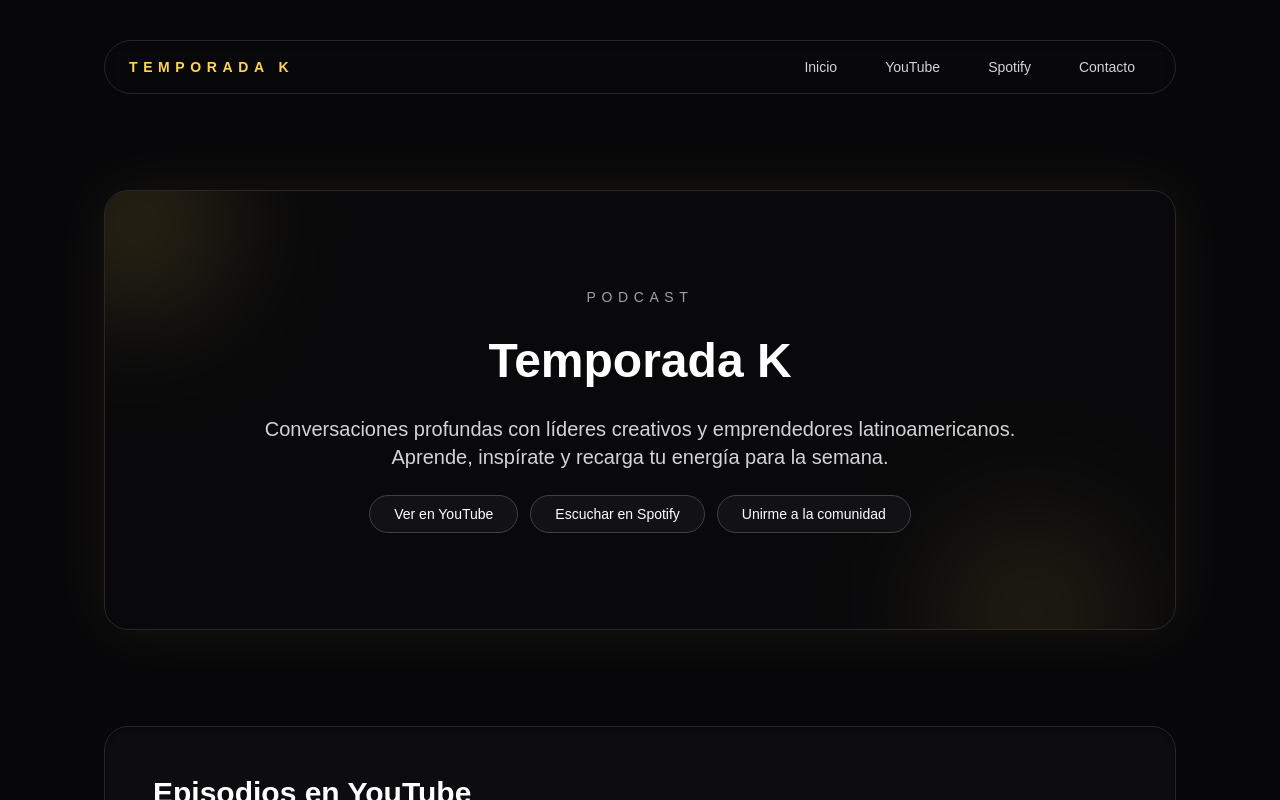
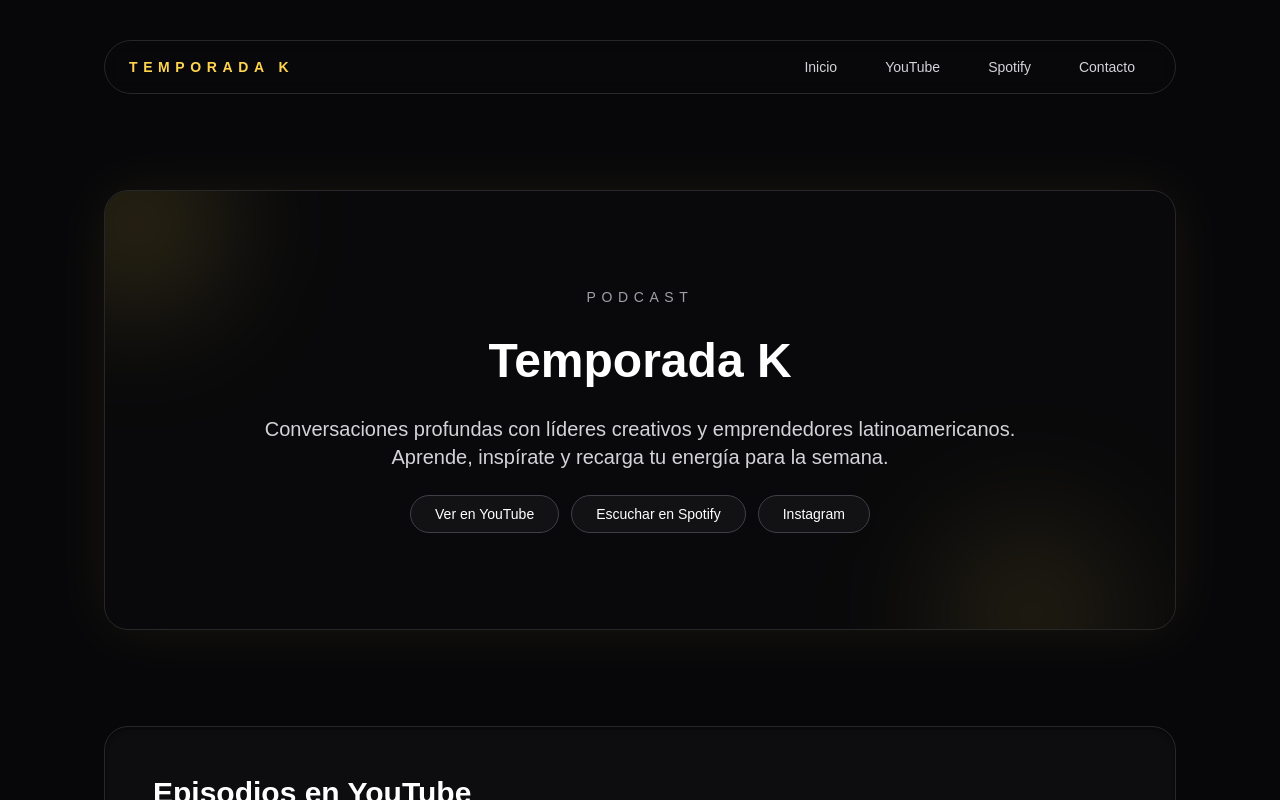
Before and after one commit to Nieves-Luis/podcast-landing, a Next.js app: page / in a window 1280 px wide. Shown: the top 800 px of the page. Built offline with nearby package versions, Linux system fonts and the light colour scheme.

Commit message:
feat(hero): open external links for YouTube, Spotify and Instagram

```diff
--- a/src/components/Hero.tsx
+++ b/src/components/Hero.tsx
@@ -1,11 +1,24 @@
 const YOUTUBE_URL = "https://www.youtube.com/@TemporadaK";
 const SPOTIFY_URL =
-  "https://open.spotify.com/show/6RMEec8rzNUEFgkblpAHN8?si=e488fe4e63684b89";
+  "https://open.spotify.com/show/6RMEec8rzNUEFgkblpAHN8?si=f1e833a062264334";
+const INSTAGRAM_URL = "https://www.instagram.com/temporada.k/";
 
 const CTA_LINKS = [
-  { href: YOUTUBE_URL, label: "Ver en YouTube", isExternal: true },
-  { href: SPOTIFY_URL, label: "Escuchar en Spotify", isExternal: true },
-  { href: "#newsletter", label: "Unirme a la comunidad" },
+  {
+    href: YOUTUBE_URL,
+    label: "Ver en YouTube",
+    ariaLabel: "Abrir el canal de YouTube de Temporada K en una nueva pestaña",
+  },
+  {
+    href: SPOTIFY_URL,
+    label: "Escuchar en Spotify",
+    ariaLabel: "Abrir el podcast Temporada K en Spotify en una nueva pestaña",
+  },
+  {
+    href: INSTAGRAM_URL,
+    label: "Instagram",
+    ariaLabel: "Abrir la cuenta de Instagram de Temporada K en una nueva pestaña",
+  },
 ];
 
 export default function Hero() {
@@ -28,11 +41,13 @@ export default function Hero() {
         </p>
 
         <div className="flex flex-wrap items-center justify-center gap-3">
-          {CTA_LINKS.map(({ href, label, isExternal }) => (
+          {CTA_LINKS.map(({ href, label, ariaLabel }) => (
             <a
               key={href}
               href={href}
-              {...(isExternal ? { target: "_blank", rel: "noreferrer" } : {})}
+              target="_blank"
+              rel="noopener noreferrer"
+              aria-label={ariaLabel}
               className="inline-flex items-center rounded-full border border-zinc-700 bg-zinc-900/60 px-6 py-2 text-sm font-medium text-white transition hover:border-[#FFD54F] hover:bg-[#FFD54F]/20 hover:text-[#FFD54F]"
             >
               {label}
```
